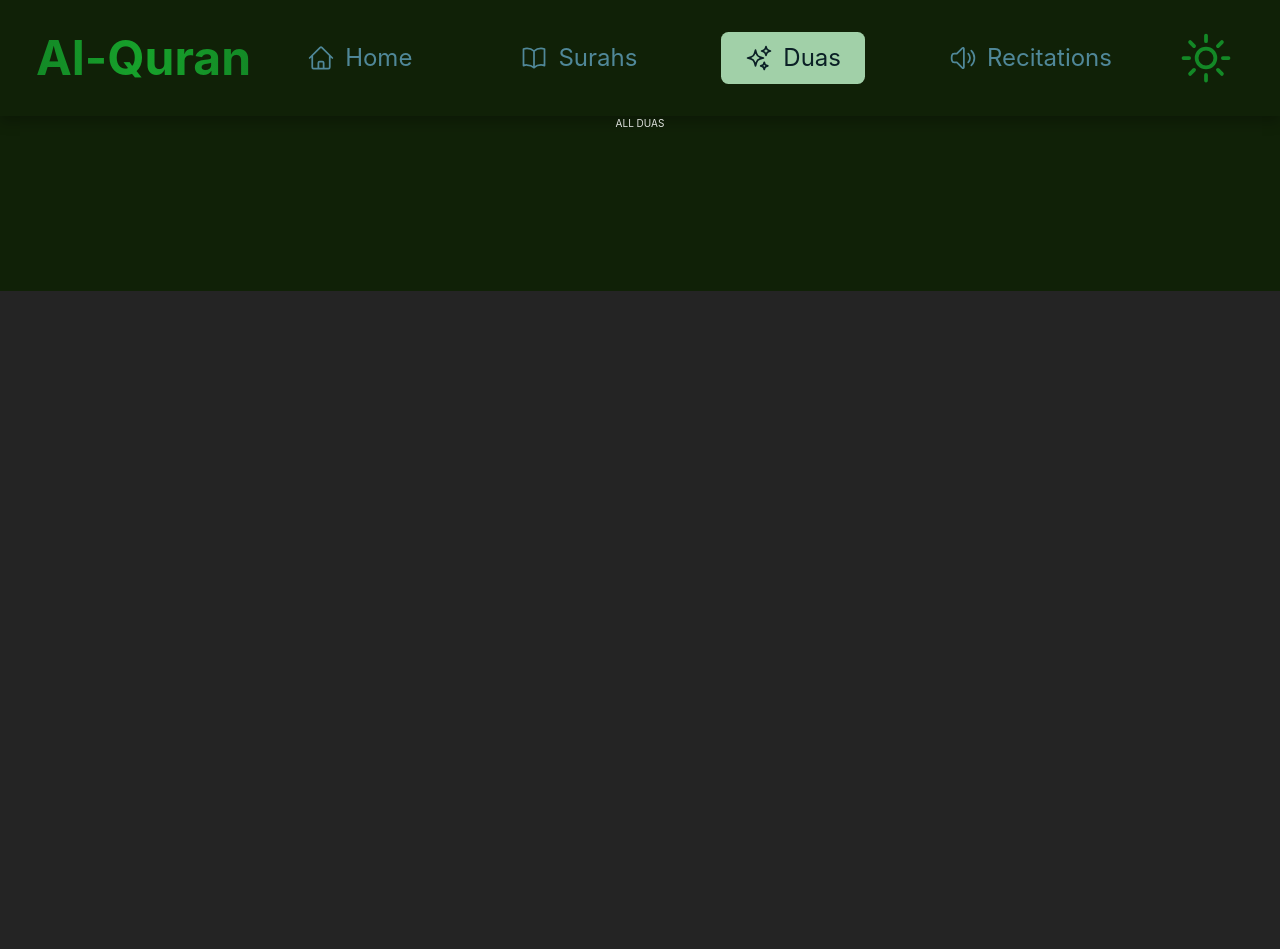
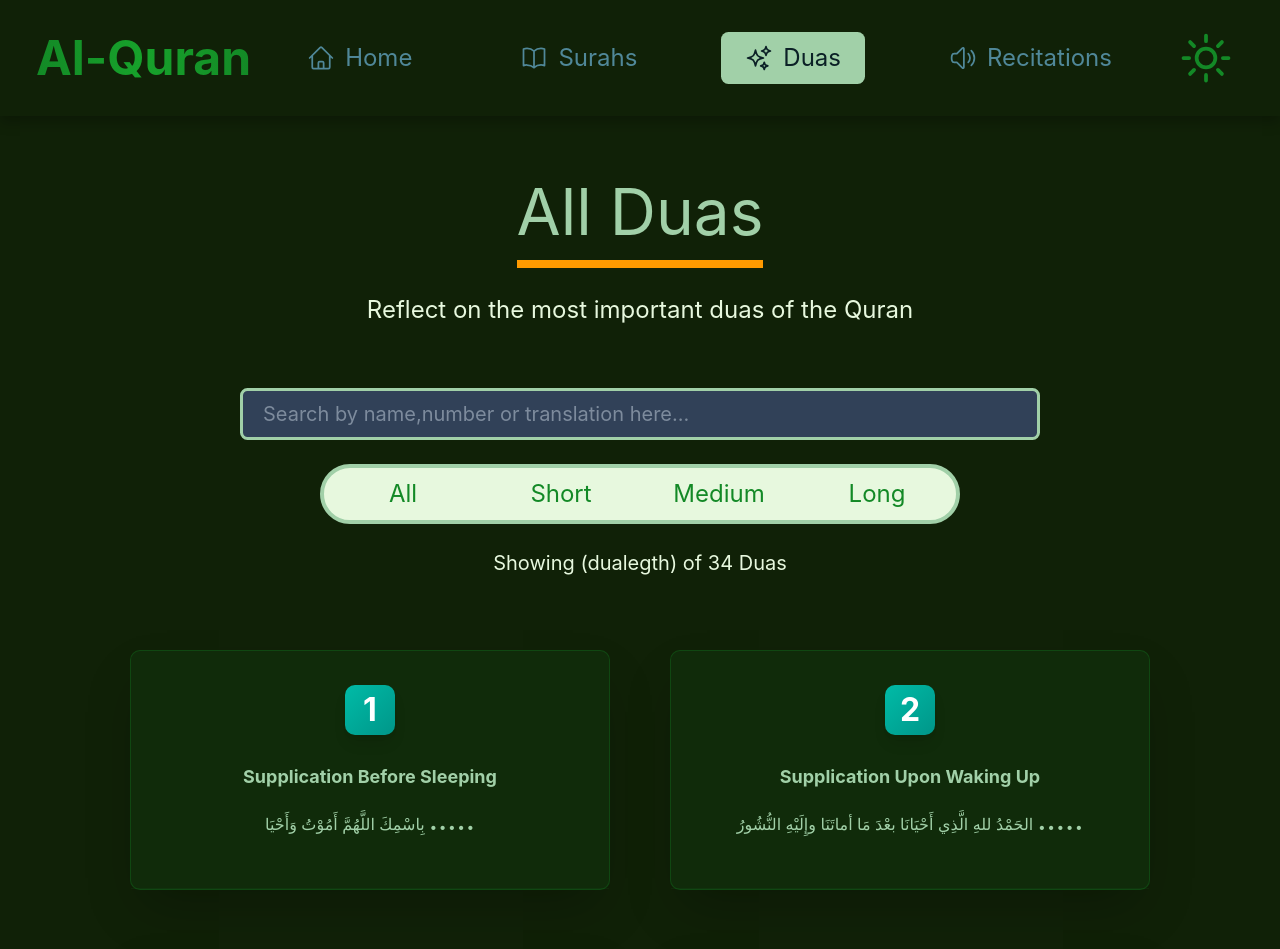
Before and after one commit to Raeef-Chowdhury/Al-Quran, a React (Vite) app: page /duas in a window 1280 px wide. Shown: the top 949 px of the page. Before the commit the page ends 800 px from the top, so only its background shows below. Built offline with nearby package versions, Linux system fonts and the light colour scheme.

Commit message:
add Dua Page UI/Rendering

```diff
--- a/src/Components/DuaPage.jsx
+++ b/src/Components/DuaPage.jsx
@@ -1,9 +1,126 @@
+/* eslint-disable react/prop-types */
 import Header from "./Header";
+import { useState, useEffect } from "react";
+import { Link } from "react-router-dom";
+import duas from "../data/daily-duas.json";
 function DuaPage() {
+  const [dua, setDua] = useState([]);
+  useEffect(() => {
+    const dua = duas;
+
+    setDua(dua);
+  }, []);
+  const [duaSearch, setDuaSearch] = useState("");
   return (
     <>
       <Header />
-      <h1>ALL DUAS</h1>
+
+      <main className="max-w-[1720px] flex flex-col items-center mx-auto surah__reading  w-[fit-content] h-[fit-content]">
+        <div className="flex flex-col items-center gap-[2.4rem]">
+          <h1 className="text-shade text-[6.4rem] border-b-amber-500 border-b-8 mt-[4.8rem] ">
+            All Duas
+          </h1>
+          <p className="text-text text-[2.4rem]  ">
+            Reflect on the most important duas of the Quran
+          </p>
+          <input
+            className="text-slate-300  text-[2rem] py-[0.8rem] mt-[3.6rem] w-full outline-none min-w-[80rem] w-full mx-auto   flex-1  px-[2rem] bg-slate-700 border-3  border-shade  rounded-xl "
+            id="searchbar"
+            type="text"
+            placeholder="Search by name,number or translation here..."
+            value={duaSearch}
+            onChange={(e) => setDuaSearch(e.target.value)}
+          />
+          <div className="flex items-center justify-between w-[80%] bg-text border-shade border-4 p-0 rounded-full overflow-hidden">
+            <button
+              className={`flex-1 text-[2.4rem]  text-primary py-[0.8rem] hover:bg-background transition-all duration-300 hover:cursor-pointer`}
+            >
+              All
+            </button>
+            <button
+              className={`flex-1 text-[2.4rem] text-primary py-[0.8rem] hover:bg-background transition-all duration-300 hover:cursor-pointer`}
+            >
+              Short
+            </button>
+            <button
+              className={`flex-1 text-[2.4rem]  text-primary py-[0.8rem] hover:bg-background transition-all duration-300 hover:cursor-pointer`}
+            >
+              Medium
+            </button>
+            <button
+              className={`flex-1 text-[2.4rem] text-primary py-[0.8rem] hover:bg-background transition-all duration-300 hover:cursor-pointer`}
+            >
+              Long
+            </button>{" "}
+          </div>
+          <p className=" text-[2rem] text-text">
+            Showing (dualegth) of 34 Duas
+          </p>
+        </div>
+        <ul className="mt-[7.2rem] grid grid-cols-2 gap-[6rem]  max-w-[1600px] mx-auto w-full">
+          {dua.map((dua) => (
+            <DuaCard key={dua.number} dua={dua} />
+          ))}
+        </ul>
+      </main>
+      <button className="mt-[6rem] ">
+        <Link
+          className="text-[1.8rem] rounded-xl px-[2rem] py-[1rem] text-text  text-bold bg-primary flex items-center gap-[1.2rem]"
+          to="/"
+        >
+          {" "}
+          <svg
+            xmlns="http://www.w3.org/2000/svg"
+            fill="none"
+            viewBox="0 0 24 24"
+            strokeWidth={2}
+            stroke="currentColor"
+            className="h-12 w-12"
+          >
+            <path
+              strokeLinecap="round"
+              strokeLinejoin="round"
+              d="M3 9.75L12 3l9 6.75V21a1 1 0 01-1 1h-5v-6h-6v6H4a1 1 0 01-1-1V9.75z"
+            />
+          </svg>
+          Back to Homepage
+        </Link>
+      </button>
+    </>
+  );
+}
+function DuaCard({ dua }) {
+  return (
+    <>
+      <Link to={`/duas/${dua.number}`}>
+        <div className="max-w-[480px] min-h-[240px] mx-auto group relative shadow-2xl p-[1rem] rounded-2xl bg-primary/10 border border-primary/30 hover:bg-primary/20 hover:border-primary/60 transition-all duration-300">
+          <div className="flex flex-col gap-[0.8rem] justify-center items-center ">
+            <div className="w-20 h-20  rounded-2xl bg-gradient-to-br mt-[2.4rem] from-teal-500 to-teal-600  flex items-center justify-center shadow-lg transition-all duration-300 transform ">
+              <span className="text-white text-[3.2rem] font-bold  ">
+                {dua.number}
+              </span>
+            </div>
+            <h2 className="text-[1.8rem] font-bold text-shade mt-[2rem] text-center ">
+              {dua.title}
+            </h2>
+          </div>
+
+          <p className="text-[1.6rem]  leading-[1.8] text-shade font-arabic mb-[3rem] text-center">
+            {dua.arabic.length > 20 ? (
+              <>
+                {dua.arabic.slice(0, 100)}
+                <span className="text-[3.2rem] text-center ml-[0.4rem]">
+                  .....
+                </span>
+              </>
+            ) : (
+              dua.arabic
+            )}
+          </p>
+
+          <span className="absolute bottom-0 left-0 w-full h-[1px] bg-primary/10 group-hover:bg-primary/40 transition-colors"></span>
+        </div>
+      </Link>
     </>
   );
 }
```
